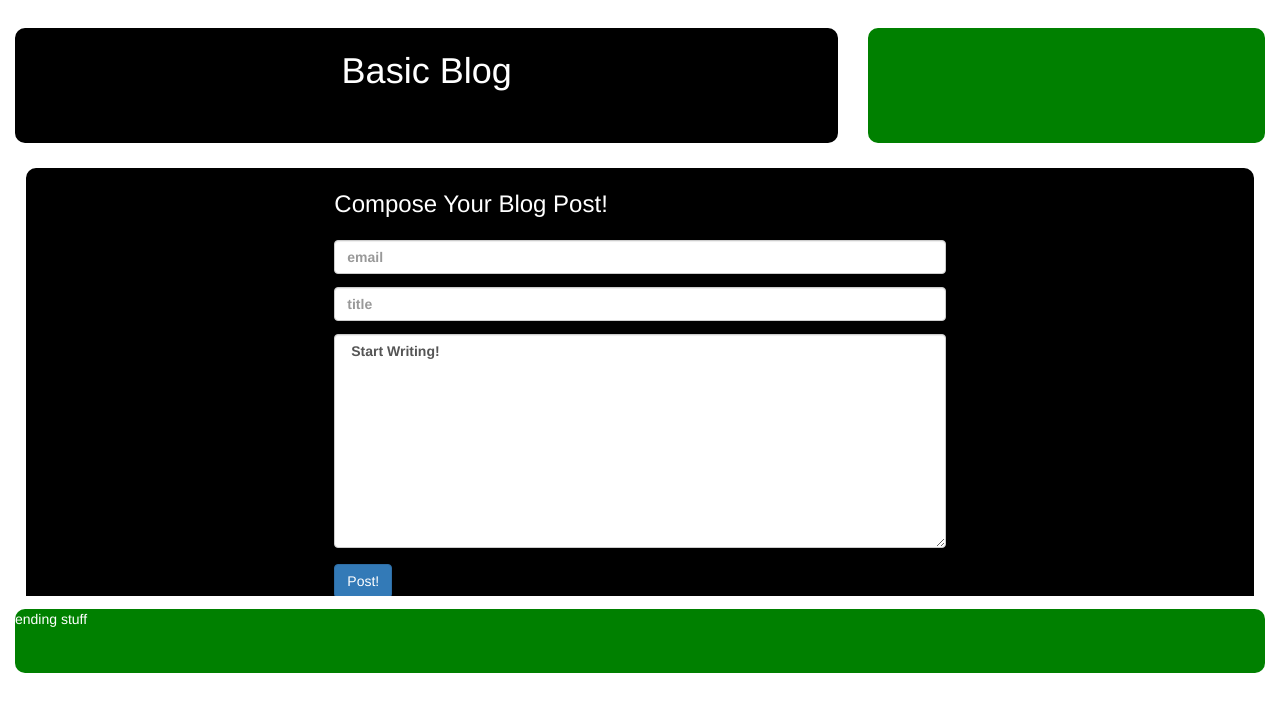
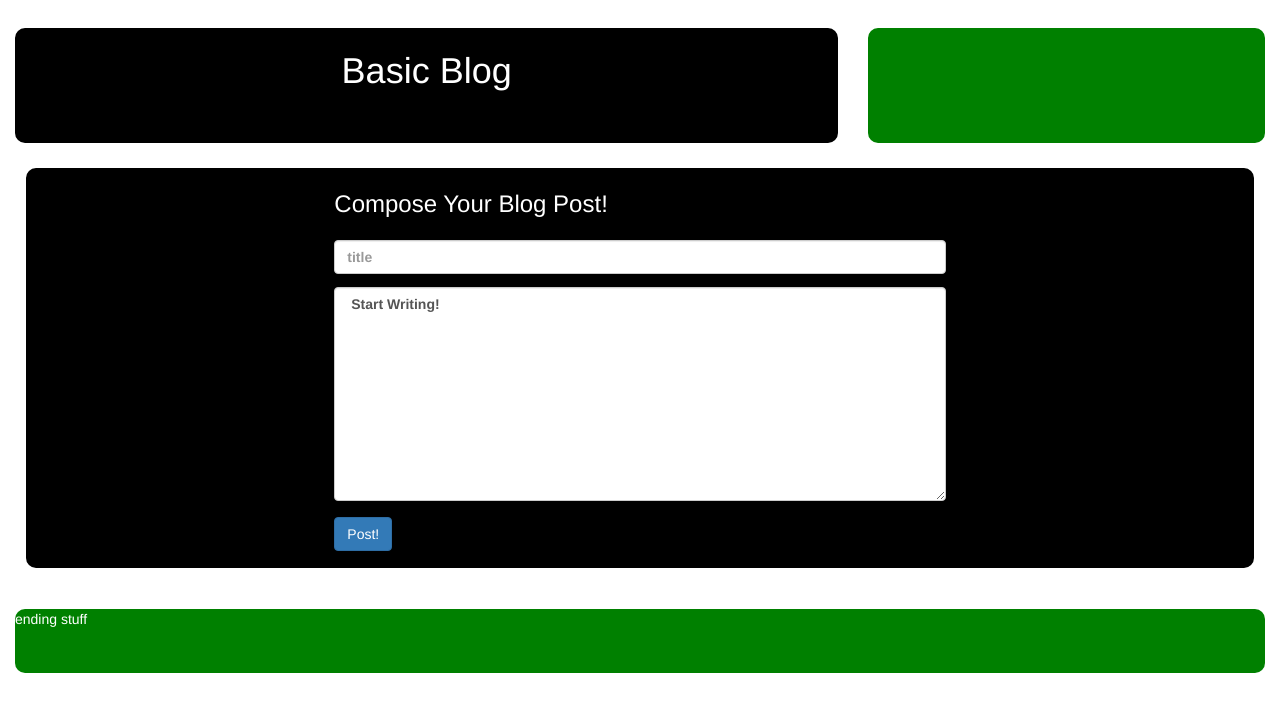
Before and after one commit to mhhoban/basic-blog, a Python web app: template templates/blog_compose_page.html in a window 1280 px wide. Shown: the top 712 px of the page. Run offline with Jinja, Linux system fonts and the light colour scheme; the template is opened without the code that fills it, so the values that code supplies are empty.

Commit message:
removed vesigial 'email' field from blog compose template

```diff
--- a/templates/blog_compose_page.html
+++ b/templates/blog_compose_page.html
@@ -23,27 +23,6 @@
             </div>
 
             <form action="blog-compose-parse.html" method="post">
-
-	            <div class="row">
-
-	                <div class="col-md-12">
-
-	                    <div class="signup-form">
-
-	                    	{% if email %}
-
-	                    		<input type="email" class="form-control" name="email" id="email-input" aria-describedby="email-subtext" value=" {{ email }} ">
-	                    	{% else %}
-
-								<input type="email" class="form-control" name="email" id="email-input" aria-describedby="email-subtext" placeholder="email">
-
-							{% endif %}
-
-	                    </div>
-
-	                </div>
-
-	            </div>
 
 	            <div class="row">
 
```
